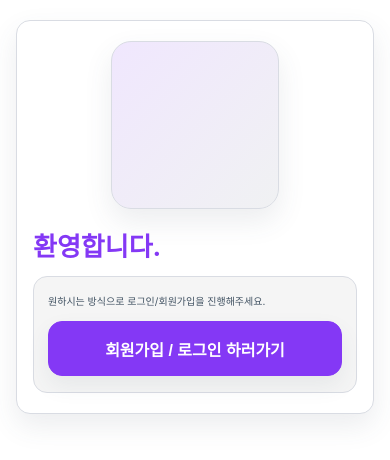
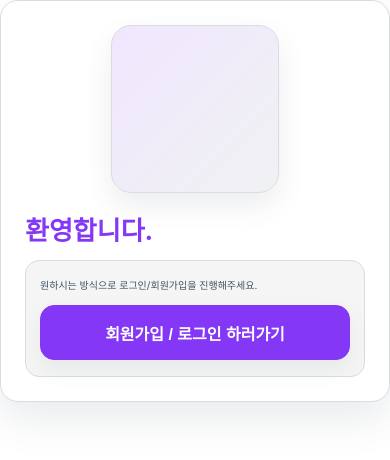
Before and after one commit to MinsangKwak/easyBudget, a React (Vite) app: page / in a window 390 px wide. Shown: the top 460 px of the page. Built offline with nearby package versions, Linux system fonts and the light colour scheme.

Commit message:
[update] update design

```diff
--- a/src/App.css
+++ b/src/App.css
@@ -3,8 +3,6 @@ html {
 }
 
 .app_root {
-  min-height: 100vh;
-  padding: 2.4rem;
   background: var(--color-background);
   display: flex;
   flex-direction: column;
@@ -13,17 +11,6 @@ html {
 }
 
 .app_nav {
-  width: min(760px, 100%);
+  width: min(720px, 100%);
   margin: 0 auto;
 }
-
-@media (max-width: 640px) {
-  .app_root {
-    padding: 2rem 1.6rem;
-    align-items: stretch;
-  }
-
-  .app_nav {
-    padding: 0.4rem 0;
-  }
-}
--- a/src/components/Layout/Screen/index.css
+++ b/src/components/Layout/Screen/index.css
@@ -1,5 +1,5 @@
 .screen {
-  width: min(760px, 100%);
+  width: min(720px, 100%);
   margin: 0 auto;
   padding: 2.4rem;
   background: var(--color-surface);
@@ -37,13 +37,3 @@
   color: var(--color-secondary);
   line-height: 1.6;
 }
-
-@media (max-width: 640px) {
-  .screen {
-    width: 100%;
-    min-height: auto;
-    padding: 2rem 1.6rem;
-    border-radius: var(--radius-md);
-    box-shadow: 0 12px 28px rgba(66, 83, 99, 0.1);
-  }
-}
```
